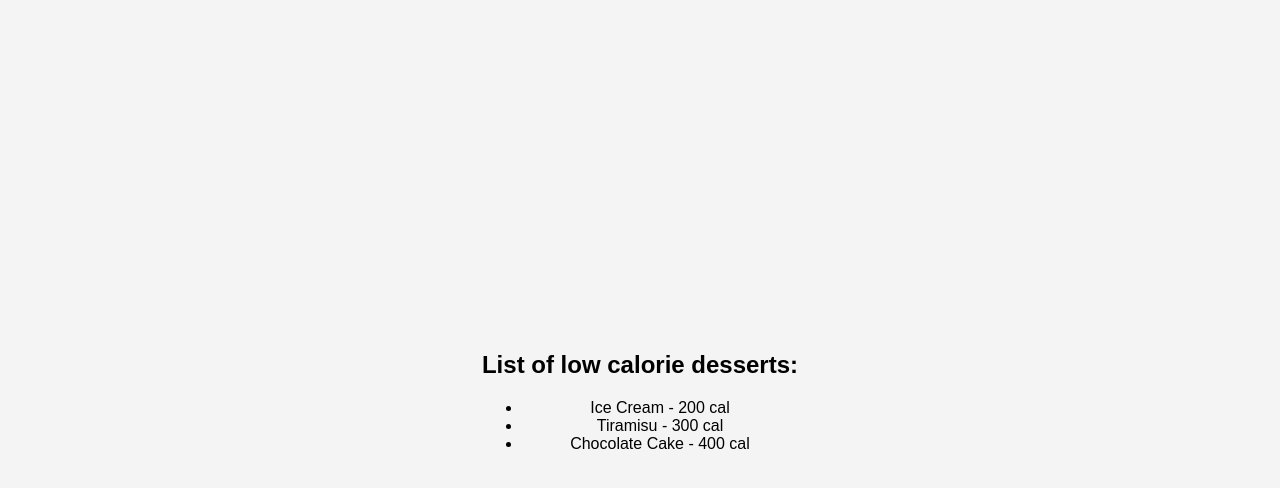
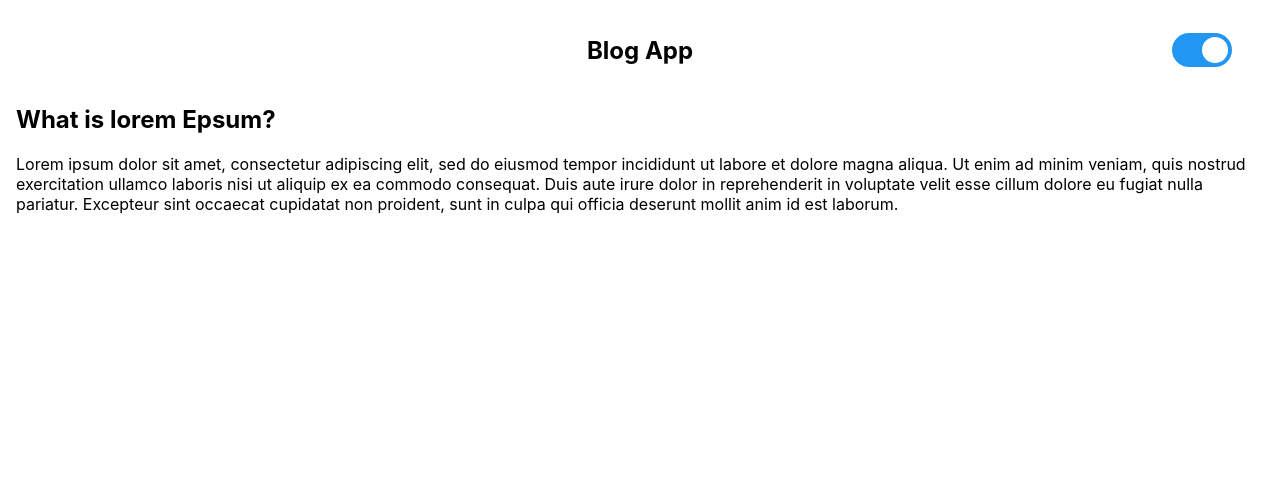
Before and after one commit to abzsd/course-3, a React (Create React App) app: page / in a window 1280 px wide. Shown: the top 488 px of the page. Built offline with nearby package versions, Linux system fonts and the light colour scheme.

Commit message:
theme change button + context API

```diff
--- a/src/App.css
+++ b/src/App.css
@@ -41,7 +41,7 @@
 /* App.css */
 
 /* General Styles */
-body {
+/* body {
   font-family: Arial, sans-serif;
   margin: 0;
   padding: 0;
@@ -59,12 +59,12 @@ h1 {
 }
 
 /* Cards container */
-div {
+/* div {
     text-align: center;
-}
+} */
 
 /* Card styles */
-.card {
+/* .card {
     background-color: #ffffff;
     border: 2px solid #e0e0e0;
     border-radius: 8px;
@@ -89,4 +89,24 @@ div {
 .card p {
     font-size: 1em;
     color: #333;
+} */
+
+.App {
+  display: flex;
+  padding: 16px;
+  flex-direction: column;
+  min-height: 100vh;
 }
+
+header {
+  position: relative;
+  display: flex;
+  flex-direction: row;
+  justify-content: center;
+  align-items: center;
+}
+
+.Page {
+  max-width: 1280px;
+  margin: 0 auto;
+}
--- a/src/App.js
+++ b/src/App.js
@@ -8,41 +8,129 @@ import './App.css';
 // import { Routes, Route, Link } from 'react-router-dom';
 // import ReactPlayer from "react-player";
 // import React from 'react';
-import DessertsList from "./DessertsList"
+// import DessertsList from "./DessertsList"
+// import { UserProvider, useUser } from './UserContext';
+import { ThemeProvider, useTheme } from "./ThemeContext";
+import Switch from "./Switch";
+
 
 
 // const randNum = () => Math.floor(Math.random() * 100) + 1;
-const desserts = [
-  {
-    name: "Chocolate Cake",
-    calories: 400,
-    createdAt: "2022-09-01",
-  },
-  {
-    name: "Ice Cream",
-    calories: 200,
-    createdAt: "2022-01-02",
-  },
-  {
-    name: "Tiramisu",
-    calories: 300,
-    createdAt: "2021-10-03",
-  },
-  {
-    name: "Cheesecake",
-    calories: 600,
-    createdAt: "2022-01-04",
-  }
-];
+// const desserts = [
+//   {
+//     name: "Chocolate Cake",
+//     calories: 400,
+//     createdAt: "2022-09-01",
+//   },
+//   {
+//     name: "Ice Cream",
+//     calories: 200,
+//     createdAt: "2022-01-02",
+//   },
+//   {
+//     name: "Tiramisu",
+//     calories: 300,
+//     createdAt: "2021-10-03",
+//   },
+//   {
+//     name: "Cheesecake",
+//     calories: 600,
+//     createdAt: "2022-01-04",
+//   }
+// ];
+
+const Title = ({ children }) => {
+  const { theme } = useTheme();
+  return (
+    <h2
+      style={{
+        color: theme === "light" ? "black" : "white",
+      }}
+    >
+      {children}
+    </h2>
+  )
+}
+
+const Paragraph = ({ children }) => {
+  const { theme } = useTheme();
+  return (
+    <p
+      style={{
+        color: theme === "light" ? "black" : "white",
+      }}
+    >
+      {children}
+    </p>
+  );
+};
+
+// const LoggedInUser = () => {
+//   const { user } = useUser();
+//   return (
+//     <p>
+//       Hello <span className='Username'>{user.name}</span>
+//     </p>
+//   );
+// };
+
+const Content = () => {
+  // const user = useUser();
+  return (
+    <div>
+      <Paragraph>
+        Lorem ipsum dolor sit amet, consectetur adipiscing elit, sed do eiusmod tempor incididunt ut labore et
+        dolore magna aliqua. Ut enim ad minim veniam, quis nostrud exercitation ullamco laboris nisi ut aliquip
+        ex ea commodo consequat. Duis aute irure dolor in reprehenderit in voluptate velit esse cillum dolore eu
+        fugiat nulla pariatur. Excepteur sint occaecat cupidatat non proident, sunt in culpa qui officia deserunt
+        mollit anim id est laborum.
+      </Paragraph>
+      {/* <p>Written By {user.name} [{user.email}]
+      </p>
+      <p>
+        Age: {new Date().getFullYear() - parseInt(user.dob.substr(6, 4))}
+      </p> */}
+    </div>
+  );
+};
+
+const Header = () => {
+  return (
+    <header>
+      <Title>Blog App</Title>
+      <Switch/>
+    </header>
+  );
+};
+
+const Page = () => {
+  return (
+    <div className='Page'>
+      <Title>What is lorem Epsum?</Title>
+      <Content />
+    </div>
+  );
+};
 
 function App() {
-  const vidUrl = "https://www.youtube.com/watch?v=27twwvJaL-4"
+  const { theme } = useTheme();
   return (
-    <div className='App'>
-      <h2>List of low calorie desserts:</h2>
-      <DessertsList data={desserts} />
+    <div className='App'
+      style={{
+      backgroundColor: theme === "light" ? "white" : "black",
+    }}>
+      <Header />
+      <Page />
     </div>
   );
 }
 
-export default App;
+function Root() {
+  return (
+    <ThemeProvider>
+      <App/>
+    </ThemeProvider>
+  );
+}
+
+export default Root;
--- /dev/null
+++ b/src/Switch/Styles.css
@@ -0,0 +1,61 @@
+.switch {
+    position: absolute;
+    display: inline-block;
+    right: 32px;
+    width: 60px;
+    height: 34px;
+}
+
+/* Hide default HTML checkbox */
+.switch input {
+    opacity: 0;
+    width: 0;
+    height: 0;
+}
+
+/* The slider */
+.slider {
+    position: absolute;
+    cursor: pointer;
+    top: 0;
+    left: 0;
+    right: 0;
+    bottom: 0;
+    background-color: #ccc;
+    -webkit-transition: .4s;
+    transition: .4s;
+}
+
+.slider:before {
+    position: absolute;
+    content: "";
+    height: 26px;
+    width: 26px;
+    left: 4px;
+    bottom: 4px;
+    background-color: white;
+    -webkit-transition: .4s;
+    transition: .4s;
+}
+
+input:checked + .slider {
+    background-color: #2196F3;
+}
+
+input:focus + .slider {
+    box-shadow: 0 0 1px #2196F3;
+}
+
+input:checked + .slider:before {
+    -webkit-transform: translateX(26px);
+    -ms-transform: translateX(26px);
+    transform: translateX(26px);
+}
+
+.slider.round {
+    border-radius: 34px;
+}
+
+.slider.round:before {
+    border-radius: 50%;
+}
--- /dev/null
+++ b/src/Switch/index.js
@@ -0,0 +1,18 @@
+import "./Styles.css"
+import { useTheme } from "../ThemeContext"
+
+const Switch = () => {
+    const { theme, toggleTheme } = useTheme();
+    return (
+        <label className="switch">
+            <input
+                onChange={toggleTheme}
+                type="checkbox"
+                checked={theme === "light"}
+            />
+            <span className="slider round" />
+        </label>
+    );
+};
+
+export default Switch;
--- /dev/null
+++ b/src/ThemeContext.js
@@ -0,0 +1,19 @@
+import React, { useContext, useState } from "react";
+
+const ThemeContext = React.createContext(undefined);
+
+export const ThemeProvider = ({ children }) => {
+    const [theme, setTheme] = useState("light");
+
+    return (
+        <ThemeContext.Provider
+            value={{
+                theme,
+                toggleTheme: () => setTheme(theme === "light" ? "dark" : "light"),
+            }}>
+            {children}
+        </ThemeContext.Provider>
+    );
+};
+
+export const useTheme = () => useContext(ThemeContext);
--- /dev/null
+++ b/src/UserContext.js
@@ -0,0 +1,16 @@
+import { createContext, useContext, useState } from "react";
+
+const UserContext = createContext(undefined);
+
+export const UserProvider = ({ children }) => {
+    const [user] = useState({
+        name: "John",
+        email: "john@example.com",
+        dob: "01/01/2001",
+    });
+    return <UserContext.Provider value={{ user }}>
+        {children}
+    </UserContext.Provider>;
+};
+
+export const useUser = () => useContext(UserContext);
```
